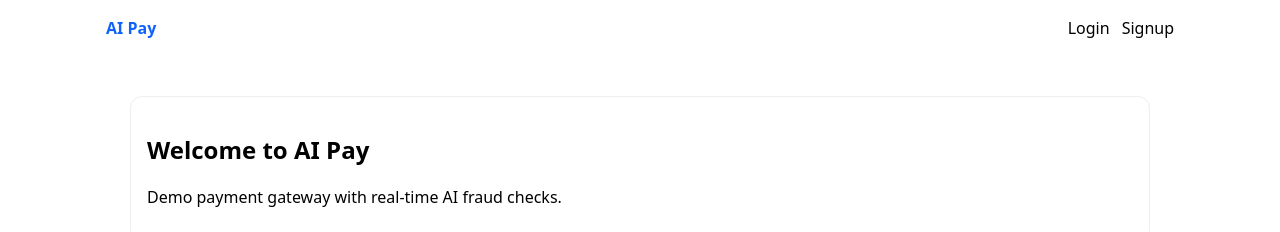
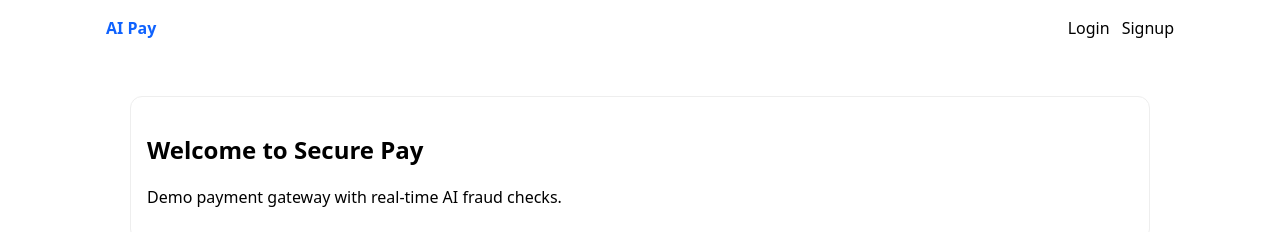
Before and after one commit to nafreenanjum/ai-fraud-detection, a React (Create React App) app: page / in a window 1280 px wide. Shown: the top 232 px of the page. Built offline with nearby package versions, Linux system fonts and the light colour scheme; no server answers.

Commit message:
my changes in Home.jsx

```diff
--- a/src/pages/Home.jsx
+++ b/src/pages/Home.jsx
@@ -4,7 +4,7 @@ export default function Home() {
   return (
     <div className="page">
       <div className="card">
-        <h2>Welcome to AI Pay</h2>
+        <h2>Welcome to Secure Pay</h2>
         <p>Demo payment gateway with real-time AI fraud checks.</p>
       </div>
     </div>
```
